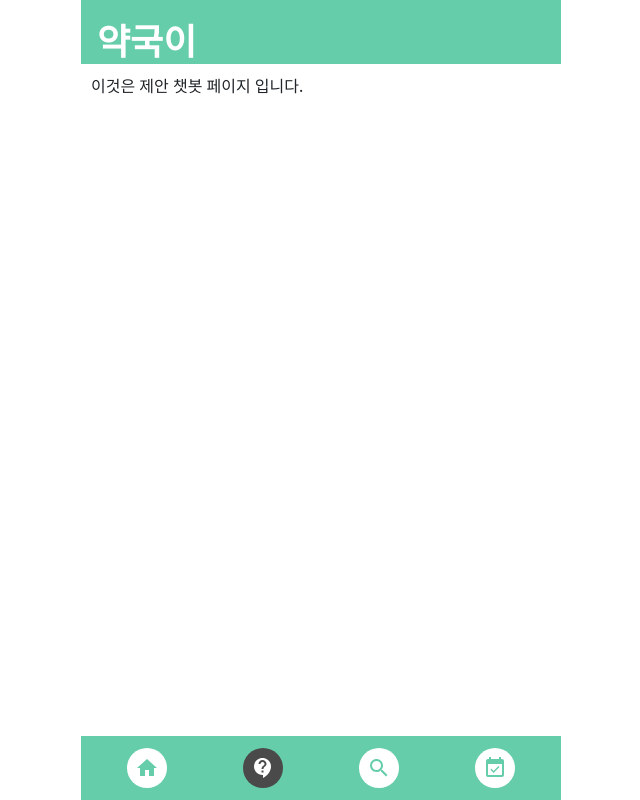
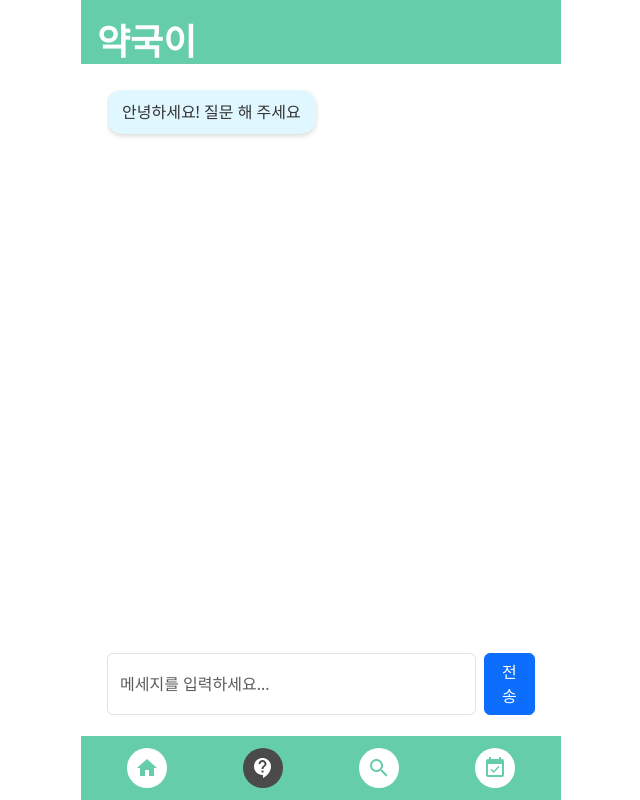
Before and after one commit to AI-X-4-A1/Yaggugi-frontend, a React (Create React App) app: page /suggestion in a window 1280 px wide. Shown: the whole page, without its empty margins (319-959 px from the left). Built offline with nearby package versions, Linux system fonts and the light colour scheme.

Commit message:
feat : chat feat

```diff
--- a/src/pages/suggestion.jsx
+++ b/src/pages/suggestion.jsx
@@ -1,9 +1,110 @@
-import React from "react";
+import React, { useState, useRef } from "react";
+import axios from "axios";
+import { Container, Row, Col, Form, Button, Spinner } from "react-bootstrap";
+import "bootstrap/dist/css/bootstrap.min.css";
 
-function suggestion() {
-    return (
-        <div> 이것은 제안 챗봇 페이지 입니다.</div>
-    )
+function ChatApp() {
+  const [userInput, setUserInput] = useState("");
+  const [messages, setMessages] = useState([
+    { text: "안녕하세요! 질문 해 주세요", sender: "bot" },
+  ]);
+  const [loading, setLoading] = useState(false); // 로딩 상태 추가
+
+  const inputRef = useRef(null);
+
+  const handleInputChange = (e) => {
+    setUserInput(e.target.value);
+  };
+
+  const handleSend = async () => {
+    if (userInput.trim() === "") return;
+
+    setMessages([...messages, { text: userInput, sender: "user" }]);
+    setUserInput("");
+    setLoading(true); // 로딩 상태 시작
+    inputRef.current.focus();
+
+    try {
+      const response = await axios.post(
+        "http://127.0.0.1:8000/chat/",
+        new URLSearchParams({ text: userInput }).toString(),
+        {
+          headers: { "Content-Type": "application/x-www-form-urlencoded" }
+        }
+      );
+
+      setMessages((prevMessages) => [
+        ...prevMessages,
+        { text: response.data.result, sender: "bot" }
+      ]);
+    } catch (error) {
+      console.error("Error fetching response from server:", error);
+      setMessages((prevMessages) => [
+        ...prevMessages,
+        { text: "서버 응답 실패 😥", sender: "bot" }
+      ]);
+    } finally {
+      setLoading(false); // 로딩 상태 종료
+    }
+  };
+
+  const onKeyDown = (e) => {
+    if (e.nativeEvent.isComposing) {
+      e.stopPropagation();
+      return;
+    }
+
+    if (e.key === "Enter") {
+      e.preventDefault();
+      handleSend();
+    }
+  };
+
+  return (
+    <Container className="p-3" style={{ maxWidth: "500px", height: "calc(100vh - 22%)", display: "flex", flexDirection: "column" }}>
+      <div className="chat-output mb-3" style={{ flexGrow: 1, overflowY: "auto", paddingBottom: "1rem" }}>
+        {messages.map((msg, index) => (
+          <Row key={index} className={`mb-2 ${msg.sender === "user" ? "justify-content-end" : ""}`}>
+            <Col xs="auto">
+              <div style={{
+                backgroundColor: msg.sender === "user" ? "#4c6ef5" : "#e0f7ff",
+                color: msg.sender === "user" ? "#ffffff" : "#333333",
+                padding: "10px 15px",
+                borderRadius: "15px",
+                maxWidth: "250px",
+                boxShadow: "0 2px 5px rgba(0, 0, 0, 0.15)"
+              }}>
+                {msg.text}
+              </div>
+            </Col>
+          </Row>
+        ))}
+
+        {loading && ( // 로딩 상태 시 표시
+          <Row className="mb-2">
+            <Col xs="auto">
+              <Spinner animation="border" variant="primary" role="status" size="sm" />
+              <span className="ms-2">응답 생성 중...</span>
+            </Col>
+          </Row>
+        )}
+      </div>
+
+      <Form className="chat-input d-flex">
+        <Form.Control
+          type="text"
+          placeholder="메세지를 입력하세요..."
+          value={userInput}
+          onChange={handleInputChange}
+          onKeyDown={onKeyDown}
+          ref={inputRef}
+          className="me-2"
+          disabled={loading} // 로딩 중 입력 비활성화
+        />
+        <Button onClick={handleSend} variant="primary" disabled={loading}>전송</Button>
+      </Form>
+    </Container>
+  );
 }
 
-export default suggestion
+export default ChatApp;
```
